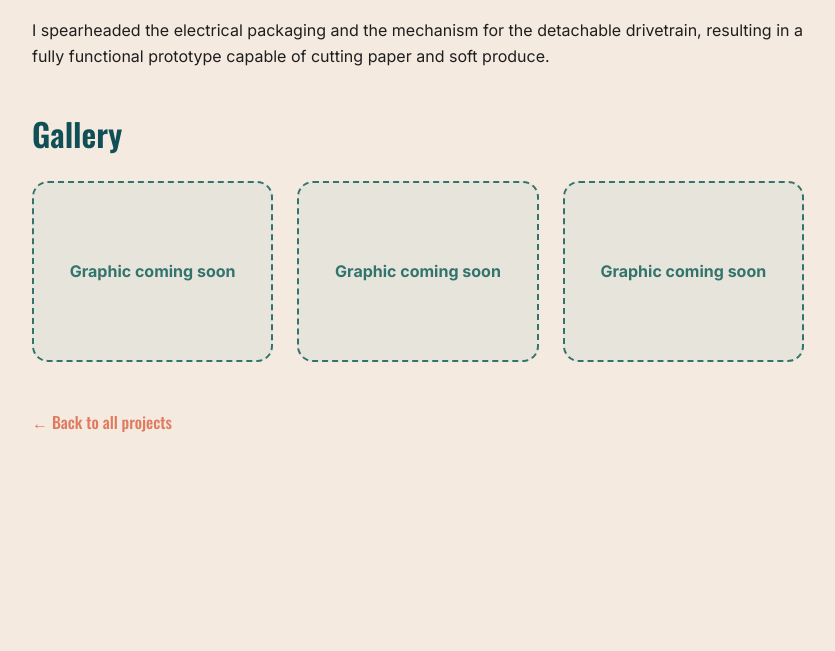
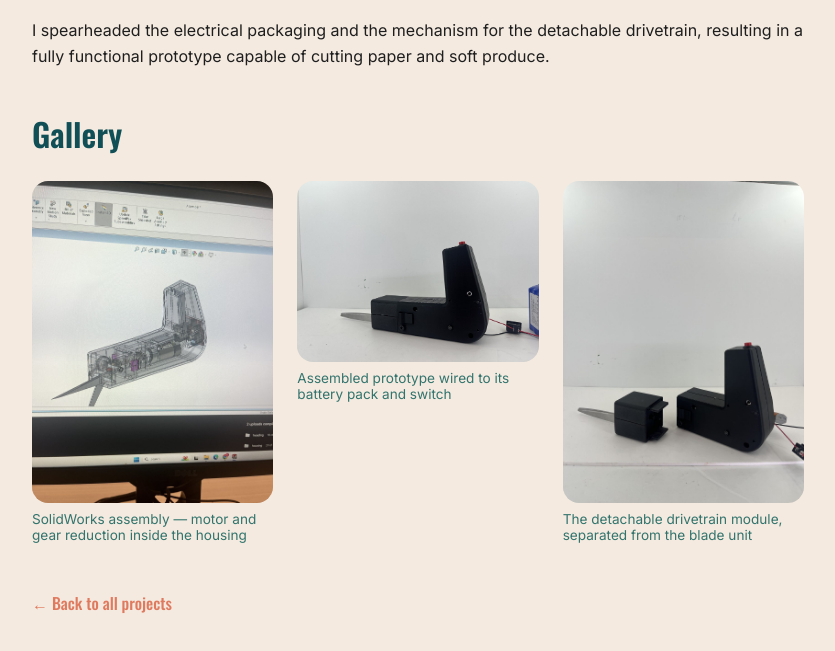
Before and after one commit to kcasu/kcasu.github.io, a plain HTML site: page projects/motorized-scissors.html in a window 1280 px wide. Shown: the part 780-1431 px from the top of the page, without its empty margins (222-1057 px from the left). Before the commit the page ends 1294 px from the top, so only its background shows below. Drawn offline with nearby package versions, Linux system fonts and the light colour scheme.

Commit message:
Add photo gallery to Electric Motorized Scissors project page
Co-Authored-By: Claude Fable 5 <noreply@anthropic.com>

```diff
--- a/projects/motorized-scissors.html
+++ b/projects/motorized-scissors.html
@@ -73,16 +73,15 @@
     gap: 1.5rem;
     margin-top: 1.5rem;
   }
-  .placeholder-tile {
-    border: 2px dashed var(--myrtle-green);
+  .gallery figure img {
+    width: 100%;
+    display: block;
     border-radius: 16px;
-    aspect-ratio: 4 / 3;
-    display: flex;
-    align-items: center;
-    justify-content: center;
+  }
+  .gallery figcaption {
+    margin-top: 0.5rem;
+    font-size: 0.85rem;
     color: var(--myrtle-green);
-    font-weight: 600;
-    background: rgba(94, 170, 168, 0.08);
   }
   .back {
     display: inline-block;
@@ -121,11 +120,19 @@
     <p>I spearheaded the electrical packaging and the mechanism for the detachable drivetrain, resulting in a fully functional prototype capable of cutting paper and soft produce.</p>
 
     <h2>Gallery</h2>
-    <!-- PLACEHOLDER: swap these tiles for real photos, renders, CAD views, CFD plots -->
     <div class="gallery">
-      <div class="placeholder-tile">Graphic coming soon</div>
-      <div class="placeholder-tile">Graphic coming soon</div>
-      <div class="placeholder-tile">Graphic coming soon</div>
+      <figure>
+        <img src="../assets/projects/scissors-01.jpg" alt="SolidWorks assembly showing the motor and gear reduction inside the housing">
+        <figcaption>SolidWorks assembly &mdash; motor and gear reduction inside the housing</figcaption>
+      </figure>
+      <figure>
+        <img src="../assets/projects/scissors-02.jpg" alt="Assembled prototype wired to its battery pack and switch">
+        <figcaption>Assembled prototype wired to its battery pack and switch</figcaption>
+      </figure>
+      <figure>
+        <img src="../assets/projects/scissors-03.jpg" alt="Detachable drivetrain module separated from the blade unit">
+        <figcaption>The detachable drivetrain module, separated from the blade unit</figcaption>
+      </figure>
     </div>
 
     <a class="back" href="../index.html#projects">&larr; Back to all projects</a>
```
Also changed, not shown: assets/projects/scissors-01.jpg (added), assets/projects/scissors-02.jpg (added), assets/projects/scissors-03.jpg (added).
